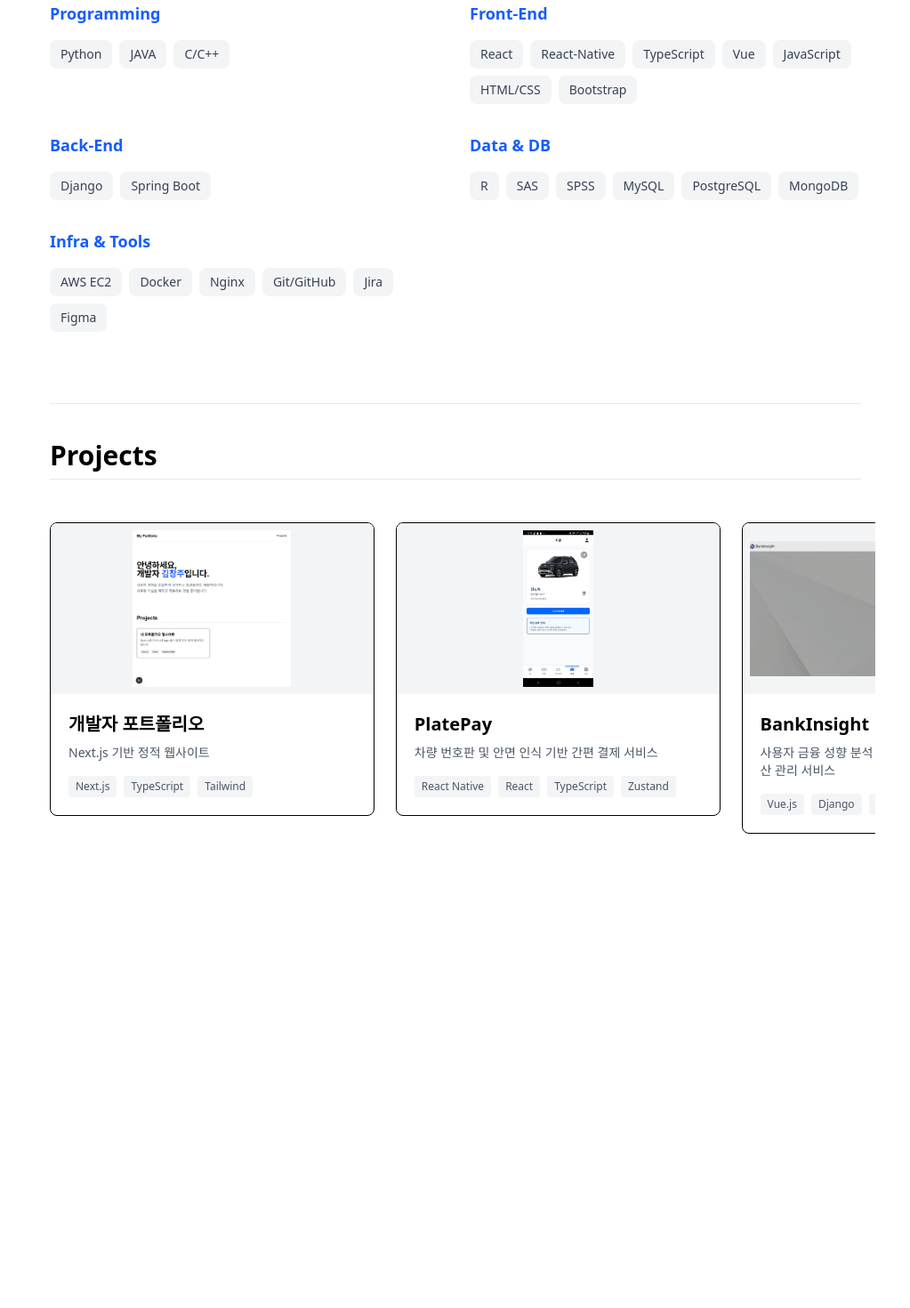
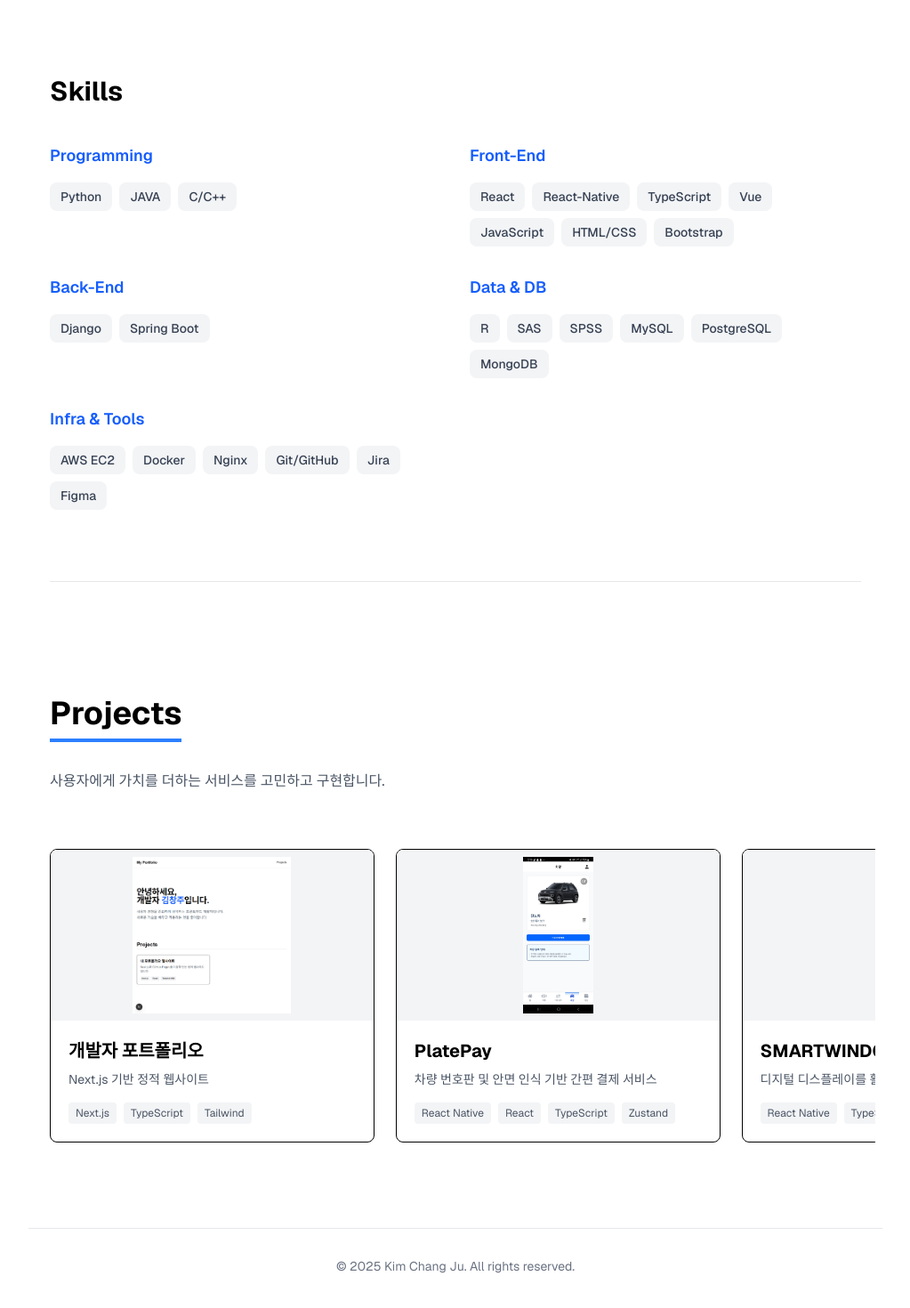
Before and after one commit to micayell/portfolio, a Next.js app: page / in a window 1280 px wide. Shown: the part 1152-2622 px from the top of the page at 89% size, without its empty margins (256-1279 px from the left). Before the commit the page ends 2225 px from the top, so only its background shows below. Built offline with nearby package versions, Linux system fonts and the light colour scheme.

Commit message:
프로젝트 추가 및 레이아웃 변경

```diff
--- a/src/app/page.tsx
+++ b/src/app/page.tsx
@@ -6,11 +6,13 @@ import { projects } from "@/data/projects";
 
 export default function Home() {
   return (
-    <div className="min-h-screen bg-white dark:bg-black text-black dark:text-white">
-      {/* 1. 헤더 (상단 고정 네비게이션) */}
+    <div className="min-h-screen bg-white dark:bg-black text-black dark:text-white font-sans">
+      {/* 1. 헤더 */}
       <Header />
 
-      <main className="max-w-5xl mx-auto px-6 pt-24 pb-12">
+      <main className="max-w-5xl mx-auto px-6 pt-32 pb-20 space-y-32">
+        {/* pt-32: 헤더 아래 여백 넉넉하게, space-y-32: 섹션 간 간격 넓게 */}
+
         {/* 1. About Section */}
         <About />
 
@@ -18,16 +20,24 @@ export default function Home() {
         <Skills />
 
         {/* 3. Projects Section */}
-        <section id="projects" className="py-10">
-          <h2 className="text-3xl font-bold mb-8 border-b pb-2 border-gray-200 dark:border-gray-800">
-            Projects
-          </h2>
+        <section id="projects" className="scroll-mt-24">
+          <div className="mb-12 text-center md:text-left">
+            <h2 className="text-4xl font-bold mb-4 inline-block border-b-4 border-blue-500 pb-2">
+              Projects
+            </h2>
+            <p className="text-gray-600 dark:text-gray-400 mt-4">
+              사용자에게 가치를 더하는 서비스를 고민하고 구현합니다.
+            </p>
+          </div>
 
-          {/* 기존 Grid 대신 Carousel 컴포넌트 사용 */}
           <ProjectCarousel projects={projects} />
-
         </section>
       </main>
+
+      {/* Footer 추가 (선택 사항) */}
+      <footer className="py-8 text-center text-sm text-gray-500 border-t border-gray-200 dark:border-gray-800">
+        © 2025 Kim Chang Ju. All rights reserved.
+      </footer>
     </div>
   );
 }
--- a/src/components/ui/ThemeToggle.tsx
+++ b/src/components/ui/ThemeToggle.tsx
@@ -2,7 +2,7 @@
 
 import * as React from "react"
 import { useTheme } from "next-themes"
-import { Moon, Sun } from "lucide-react" // 아이콘 import
+import { Moon, Sun } from "lucide-react"
 
 export function ThemeToggle() {
   const { setTheme, theme } = useTheme()
@@ -10,14 +10,16 @@ export function ThemeToggle() {
   return (
     <button
       onClick={() => setTheme(theme === "light" ? "dark" : "light")}
-      className="rounded-md p-2 hover:bg-gray-100 dark:hover:bg-gray-800 transition-colors"
+      // relative 클래스 추가: 내부 absolute 아이콘들이 이 버튼을 기준으로 위치 잡도록 함
+      className="relative rounded-md p-2 hover:bg-gray-100 dark:hover:bg-gray-800 transition-colors"
       aria-label="Toggle theme"
     >
+      {/* Sun 아이콘: 다크모드일 때 사라짐 */}
       <Sun className="h-5 w-5 rotate-0 scale-100 transition-all dark:-rotate-90 dark:scale-0" />
-      <Moon className="absolute h-5 w-5 rotate-90 scale-0 transition-all dark:rotate-0 dark:scale-100 top-2" />
-      {/* 위 top-2는 버튼 패딩(p-2)에 따라 위치 조정 필요할 수 있음 */}
-      {/* 단순히 아래처럼 조건부 렌더링해도 됩니다 */}
-      {/* {theme === 'dark' ? <Moon className="w-5 h-5" /> : <Sun className="w-5 h-5" />} */}
+
+      {/* Moon 아이콘: 다크모드일 때 나타남 */}
+      {/* top-1/2 left-1/2 -translate-x-1/2 -translate-y-1/2: 부모 요소의 정중앙에 위치시킴 */}
+      <Moon className="absolute top-1/2 left-1/2 -translate-x-1/2 -translate-y-1/2 h-5 w-5 rotate-90 scale-0 transition-all dark:rotate-0 dark:scale-100" />
     </button>
   )
 }
--- a/src/data/projects.ts
+++ b/src/data/projects.ts
@@ -36,7 +36,7 @@ export const projects: Project[] = [
     ]
   },
 
-  // ▼ PlatePay 프로젝트 추가
+  // ▼ PlatePay 프로젝트 수정
   {
     id: "platepay",
     title: "PlatePay",
@@ -45,120 +45,161 @@ export const projects: Project[] = [
     thumbnailUrl: "/images/platepay/thumbnail.png",
 
     overview: {
-      goal: "지갑/스마트폰 없이 '빈손'으로 결제 가능한 드라이브스루/주차장 통합 결제 플랫폼 구축",
-      background: "드라이브스루/주차장 결제 시의 불편함과 안전 사고 위험을 해소하고 결제 시간을 단축하기 위함.",
-      role: "Frontend Developer (Mobile App, Web Kiosk), UI/UX 디자인 - 기여도 60%",
+      goal: "차량 제조사/연식 무관, '빈손'으로 결제 가능한 범용 간편결제 솔루션 구축",
+      background: "드라이브스루/주차장 결제 시의 불편함 해소 및 자동 결제 시스템 구현",
+      role: "Frontend Developer (Mobile App, Web Kiosk) - 기여도 60%",
       period: "2025.08.25 - 2025.09.29",
-      members: "백엔드 3, 프론트 2, AI 1",
+      members: "6인 (Back 3, Front 2, AI 1)",
     },
 
     skills: [
-      { name: "React Native", reason: "iOS/Android 동시 배포 생산성 및 Vision Camera 등 네이티브 모듈 활용 용이" },
-      { name: "Zustand", reason: "Redux 대비 적은 보일러플레이트와 직관적인 API로 복잡한 상태 효율적 관리" },
-      { name: "TypeScript", reason: "결제 정보 등 민감 데이터 처리를 위한 정적 타입 검사로 런타임 에러 방지" },
-      { name: "face-api.js", reason: "서버 통신 없이 클라이언트(키오스크) 단에서 빠른 안면 인식 피드백 제공" }
+      { name: "React Native", reason: "하이브리드 앱 개발 및 WebView 연동" },
+      { name: "TypeScript", reason: "정적 타입 검사를 통한 결제 로직 안정성 확보" },
+      { name: "Zustand", reason: "전역 상태 관리 (사용자 정보, 결제 상태 등)" },
+      { name: "FCM", reason: "결제 알림 등 푸시 메시지 기능 구현" }
     ],
 
     features: [
-      { title: "앱: 사용자 친화적 기능", description: "OCR 기반 차량 등록, 도메인별 모듈화 설계, 소비 패턴 시각화(Skia)" },
-      { title: "키오스크: 직관적 결제", description: "실시간 차량 조회(Debouncing), 웹캠 안면 인식 결제, 비밀번호 결제" }
+      { title: "하이브리드 인증 시스템", description: "WebView 활용 OAuth 2.0 소셜 로그인(SSAFY, 카카오) 및 회원가입" },
+      { title: "차량 등록 프로세스", description: "Codef API 및 카카오 인증 연동을 통한 실소유주 검증 및 차량 등록" },
+      { title: "은행 채널계 프로세스", description: "1원 계좌 인증 시각화 및 은행 계좌 앱/키오스크 결제 구현" }
     ],
 
     troubleShooting: [
       {
-        problem: "백엔드 API 응답 포맷(DTO vs Primitive)의 불규칙한 변경으로 인한 잦은 에러",
-        solution: "API 계층에 Adapter Pattern 및 방어 코드 적용, Mock Data 폴백 메커니즘 구축",
-        result: "백엔드 수정 없이 프론트엔드 안정성 확보 및 성공적인 데모 시연"
+        problem: "OAuth 로그인 시 WebView 쿠키/캐시 잔존 문제",
+        solution: "WebView 세션 관리 로직 개선 및 로그아웃 시 클리어 처리",
+        result: "보안성 강화 및 로그인/회원가입 UX 개선"
+      },
+      {
+        problem: "React Native 라이브러리 의존성 충돌",
+        solution: "버전 호환성 검토 및 의존성 정리",
+        result: "개발 환경 안정화 및 빌드 오류 해결"
+      },
+      {
+        problem: "백엔드 연동 이슈",
+        solution: "RESTful API 연동을 통한 데이터 처리 로직 구현",
+        result: "원활한 데이터 통신 및 서비스 기능 정상화"
       }
     ]
   },
+
+  // ▼ SMARTWINDOW 프로젝트 수정
   {
-    id: "bankinsight",
-    title: "BankInsight",
-    description: "사용자 금융 성향 분석 기반 맞춤형 금융 상품 추천 및 자산 관리 서비스",
-    tags: ["Vue.js", "Django", "Python", "OpenAI API"],
-    thumbnailUrl: "/images/bank-insight/thumbnail.png", // 썸네일 이미지 경로 (추후 추가 필요)
+    id: "smartwindow",
+    title: "SMARTWINDOW",
+    description: "디지털 디스플레이를 활용한 스마트 창문 시스템",
+    tags: ["React Native", "TypeScript", "TanStack Query", "IoT"],
+    // thumbnailUrl: "/images/smartwindow/thumbnail.png", // 이미지 필요 시 주석 해제
 
     overview: {
-      goal: "사용자 금융 프로필 및 데이터를 분석하여 최적의 금융 상품을 추천하고 정보 공유 커뮤니티 제공",
-      background: "시중의 수많은 금융 상품을 일일이 비교하기 어렵고, 개별 자산 관리를 원하는 사용자들의 니즈를 충족시키기 위함",
-      role: "BackEnd 및 FrontEnd 개발, UX/UI 디자인 (팀원 2명)",
-      period: "2025.05.22 ~ 2025.05.28",
+      goal: "창문의 물리적 제약(벽 뷰, 사생활 침해)을 디지털 기술로 해결하고 새로운 공간 경험 제공",
+      background: "답답한 뷰 대신 개방감과 감성적인 뷰로 전환하고, 사용자와 공간이 상호작용하는 미래형 스마트 홈 디바이스 제시",
+      role: "FE(APP) 개발, BE 기능 일부 개발(OAuth, User, Token)",
+      period: "2025.10.13 - 2025.11.20",
+      members: "6인 (BE 1, APP 1, QT 2, HW 1, AI 1)",
+    },
+
+    skills: [
+      { name: "React Native", reason: "모바일 앱 기반 창문 제어 인터페이스 구현" },
+      { name: "TanStack Query", reason: "서버 상태 관리 및 데이터 캐싱 효율화" },
+      { name: "BLE (Bluetooth)", reason: "스마트 윈도우 하드웨어와의 근거리 무선 통신 구현" },
+      { name: "FCM", reason: "푸시 알림 서비스 연동" }
+    ],
+
+    features: [
+      { title: "IoT 기기 제어", description: "BLE 통신 기반 스마트 윈도우 개폐 제어 및 상태 동기화" },
+      { title: "생성형 AI 서비스", description: "촬영 이미지 기반 시간대별(밤/낮/노을) 분위기 변환 및 객체 제거" },
+      { title: "스마트 알람", description: "하드웨어 타이머 연동을 통한 예약된 시간 작동 기능" },
+      { title: "인증 및 알림", description: "OAuth 2.0(구글, 카카오, 네이버) 로그인 및 FCM 푸시 알림" }
+    ],
+
+    troubleShooting: [
+      {
+        problem: "앱과 임베디드 기기 간의 통신 프로토콜 정의 및 연동 난이도",
+        solution: "HW-SW 인터페이스 최적화를 통해 IoT 서비스의 E2E 흐름 체득",
+        result: "안정적인 기기 제어 및 상태 동기화 구현"
+      },
+      {
+        problem: "React Native 버전 업그레이드 및 라이브러리 의존성 충돌",
+        solution: "공식 문서 리딩을 통한 버전 호환성 검토 및 문제 해결",
+        result: "개발 환경 안정화 및 빌드 성공"
+      }
+    ]
+  },
+
+  // ▼ YOLO Bring it 프로젝트 추가
+  {
+    id: "yolo-bring-it",
+    title: "YOLO Bring it",
+    description: "WebRTC 기반 실시간 화상 인터랙티브 게임 서비스",
+    tags: ["React", "Three.js", "WebRTC", "Zustand"],
+    githubUrl: "https://github.com/micayell/YOLO-Bring-it",
+    // thumbnailUrl: "/images/yolo/thumbnail.png", // 이미지 준비 필요
+
+    overview: {
+      goal: "화상 연결을 통해 친구들과 함께 즐기는 인터랙티브 게임 경험 제공",
+      background: "비대면 환경에서도 실감 나는 소통과 재미를 제공하기 위함",
+      role: "FrontEnd 개발, UX/UI 디자인",
+      period: "진행 기간 미상", // 이력서에 구체적 기간 없음
+      members: "팀 프로젝트",
+    },
+
+    skills: [
+      { name: "React & Three.js", reason: "웹 기반 3D 그래픽 및 인터랙티브 UI 구현" },
+      { name: "WebRTC & Livekit", reason: "실시간 화상 통신 및 데이터 전송 구현" },
+      { name: "Zustand", reason: "글로벌 상태 관리" }
+    ],
+
+    features: [
+      { title: "AI 미니게임", description: "표정과 움직임으로 즐기는 인터랙티브 게임 (YOLOV8, DeepFace 활용)" },
+      { title: "3D 캐릭터 & 커뮤니티", description: "개성 있는 3D 캐릭터 커스터마이징 및 랭킹/친구 시스템" }
+    ],
+
+    troubleShooting: [
+      {
+        problem: "복잡한 실시간 통신 아키텍처 구현 난이도",
+        solution: "MSA 아키텍처 적용 및 Livekit 클라우드 활용",
+        result: "안정적인 화상 통신 및 게임 데이터 동기화 구현"
+      }
+    ]
+  },
+
+  // ▼ BankInsight 프로젝트 추가
+  {
+    id: "bank-insight",
+    title: "BankInsight",
+    description: "AI 기반 금융 로보어드바이저 웹 애플리케이션",
+    tags: ["Python", "Django", "Vue.js", "OpenAI"],
+    githubUrl: "https://lab.ssafy.com/micayell98/final-pjt",
+    // thumbnailUrl: "/images/bankinsight/thumbnail.png", // 이미지 준비 필요
+
+    overview: {
+      goal: "사용자 성향 분석 기반 맞춤형 금융 상품 추천 및 포트폴리오 제공",
+      background: "복잡한 금융 상품 정보를 쉽게 비교하고 개인화된 추천을 받기 위함",
+      role: "Backend 전담 (Django REST API, OpenAI 연동)",
+      period: "2025.05 - 2025.06",
       members: "2인 프로젝트",
     },
 
     skills: [
-      { name: "Vue.js", reason: "컴포넌트 기반의 직관적인 UI 구축과 SPA(Single Page Application) 개발을 위해 선택" },
-      { name: "Django", reason: "Python 기반의 강력한 ORM과 보안 기능을 제공하여 안정적인 백엔드 API 서버 구축 용이" },
-      { name: "Pinia", reason: "Vue.js 애플리케이션의 전역 상태 관리를 효율적으로 처리하기 위함" },
-      { name: "OpenAI API", reason: "GPT-4o-mini 모델을 활용하여 개인 맞춤형 금융 상담 챗봇 기능을 구현하기 위해 도입" }
+      { name: "Django & DRF", reason: "RESTful API 서버 구축 및 금융 데이터 처리" },
+      { name: "OpenAI API", reason: "챗봇 형태의 지능형 금융 상담 기능 구현" },
+      { name: "Vue.js & Pinia", reason: "프론트엔드 구현 및 상태 관리 (협업)" }
     ],
 
     features: [
-      { title: "AI 금융 챗봇", description: "GPT-4o-mini 기반으로 개인 맞춤형 금융 상담 및 상품 추천 대화 기능 제공" },
-      { title: "맞춤형 상품 추천", description: "사용자 금융 정보 및 유사 사용자/연령대 데이터를 기반으로 최적의 예/적금 상품 추천" },
-      { title: "지도 기반 은행 찾기", description: "카카오맵 API를 연동하여 현재 위치 또는 지역별 은행 지점 검색 기능" },
-      { title: "금융 상품 비교", description: "기간별 금리 비교 차트 제공 및 은행별 상품 상세 검색 지원" }
+      { title: "AI 금융 상담 챗봇", description: "자연어 처리를 통한 금융 상품 추천 및 상담" },
+      { title: "맞춤형 포트폴리오", description: "사용자 성향(공격/안전 등)에 따른 자산 구성 제안" },
+      { title: "지도 기반 은행 검색", description: "위치 기반 주변 은행 찾기 서비스" }
     ],
 
     troubleShooting: [
       {
-        problem: "복잡한 금융 상품 데이터의 효율적인 비교 및 시각화",
-        solution: "Chart.js 라이브러리를 활용하여 기간별 금리 변화를 시각적으로 표현하고, 필터링 기능을 고도화함",
-        result: "사용자가 직관적으로 상품 간의 금리 차이를 비교하고 원하는 조건의 상품을 빠르게 찾을 수 있게 됨"
+        problem: "단순 기능 구현을 넘어선 실질적 가치 제공 고민",
+        solution: "사용자 중심 요구사항 재구성 및 외부 API(OpenAI) 적극 활용",
+        result: "완성도 높은 금융 서비스 구현 및 문제 해결 역량 향상"
       }
-    ],
-
-    // 성과/회고 내용은 상세 페이지 하단이나 별도 섹션에 보여줄 수 있도록 추가 필드가 필요할 수 있음 (일단 overview 등에 녹여냄)
-  },
-  {
-    id: "yolo-bring-it",
-    title: "YOLO Bring it!",
-    description: "LiveKit 기반 실시간 화상 인터랙티브 미니게임 플랫폼",
-    tags: ["React", "TypeScript", "Three.js", "LiveKit"],
-    thumbnailUrl: "/images/yolo-bring-it/thumbnail.png",
-
-    overview: {
-      goal: "LiveKit을 활용하여 자신의 표정과 움직임으로 즐기는 인터랙티브 게임 플랫폼 개발",
-      background: "단순한 화상 통화를 넘어, 사용자들이 더욱 몰입감 있고 활발하게 교류할 수 있는 새로운 소셜 게이밍 경험을 제공하고자 함",
-      role: "Front-End 개발, UI/UX 디자인, 실시간 상태 관리 로직 구현",
-      period: "2025.07.07 ~ 2025.08.18 (7주)",
-      members: "6인 프로젝트 (FE 2, BE 3, AI 1)",
-    },
-
-    skills: [
-      { name: "React", reason: "컴포넌트 기반 UI 구축과 생태계가 풍부하여 복잡한 게임 UI를 효율적으로 개발하기 위해 선택" },
-      { name: "LiveKit", reason: "WebRTC 기반의 안정적인 실시간 화상/음성 통신을 저지연으로 구현하기 위해 도입" },
-      { name: "Three.js", reason: "웹 브라우저상에서 고성능 3D 캐릭터와 환경을 렌더링하기 위해 사용" },
-      { name: "Tailwind CSS", reason: "빠른 스타일링과 반응형 레이아웃을 손쉽게 구현하기 위해 선택" },
-      { name: "Zustand", reason: "Redux보다 가볍고 직관적인 전역 상태 관리 라이브러리로 게임 상태를 효율적으로 관리" }
-    ],
-
-    features: [
-      { title: "인터랙티브 미니게임", description: "AI(YOLOv8, DeepFace)가 표정과 움직임을 인식하여 진행하는 실시간 화상 게임" },
-      { title: "3D 캐릭터 시스템", description: "Three.js를 활용한 개성 넘치는 3D 아바타 및 애니메이션 구현" },
-      { title: "소셜 커뮤니티", description: "실시간 랭킹, 칭호, 업적 시스템을 통해 사용자 간 경쟁과 협력 유도" },
-      { title: "아이템 상점", description: "게임 재화로 아이템을 구매하고 캐릭터를 꾸밀 수 있는 상점 시스템" }
-    ],
-
-    troubleShooting: [
-      {
-        problem: "실시간 게임 상태 동기화 지연 문제",
-        solution: "STOMPjs 기반의 웹소켓 통신과 Zustand를 결합하여 게임 상태를 실시간으로 전파하고, Optimistic UI 업데이트 적용",
-        result: "다수의 사용자가 참여하는 환경에서도 끊김 없는 부드러운 게임 플레이 경험 제공"
-      },
-      {
-        problem: "복잡한 3D 모델 로딩 속도 이슈",
-        solution: "Three.js 모델 경량화 및 Lazy Loading 적용, 주요 에셋 프리로딩 전략 사용",
-        result: "초기 로딩 속도 40% 개선 및 렌더링 퍼포먼스 최적화"
-      }
-    ],
-
-    // 이미지가 많으므로 상세 페이지에서 보여줄 이미지 경로들 (나중에 파일 넣으세요)
-    images: [
-       "/images/yolo/game-play.png",
-       "/images/yolo/character.png",
-       "/images/yolo/store.png"
     ]
   }
 ];
```
Also changed, not shown: src/components/ui/Header.tsx (+8 -14 lines).
